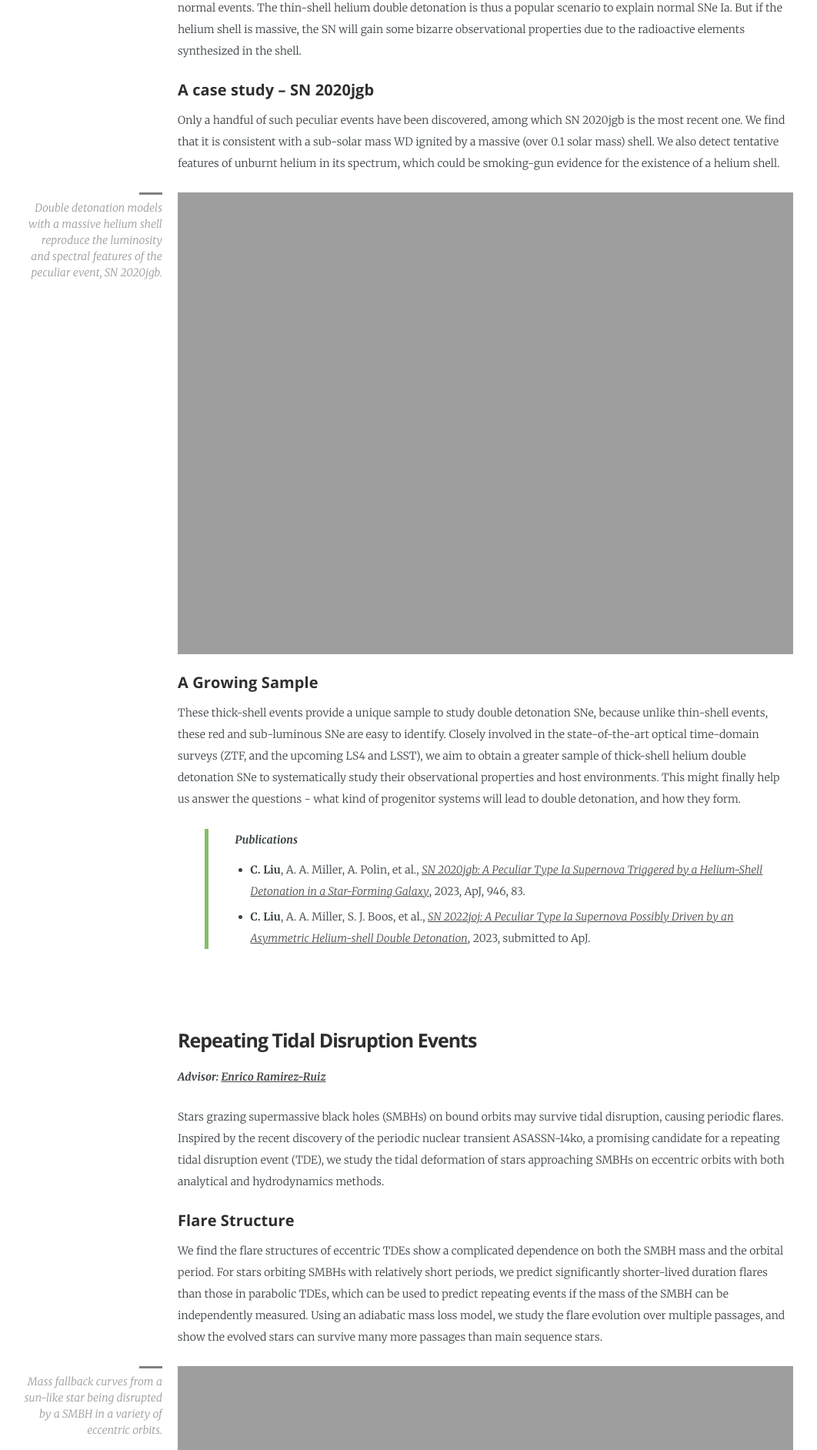
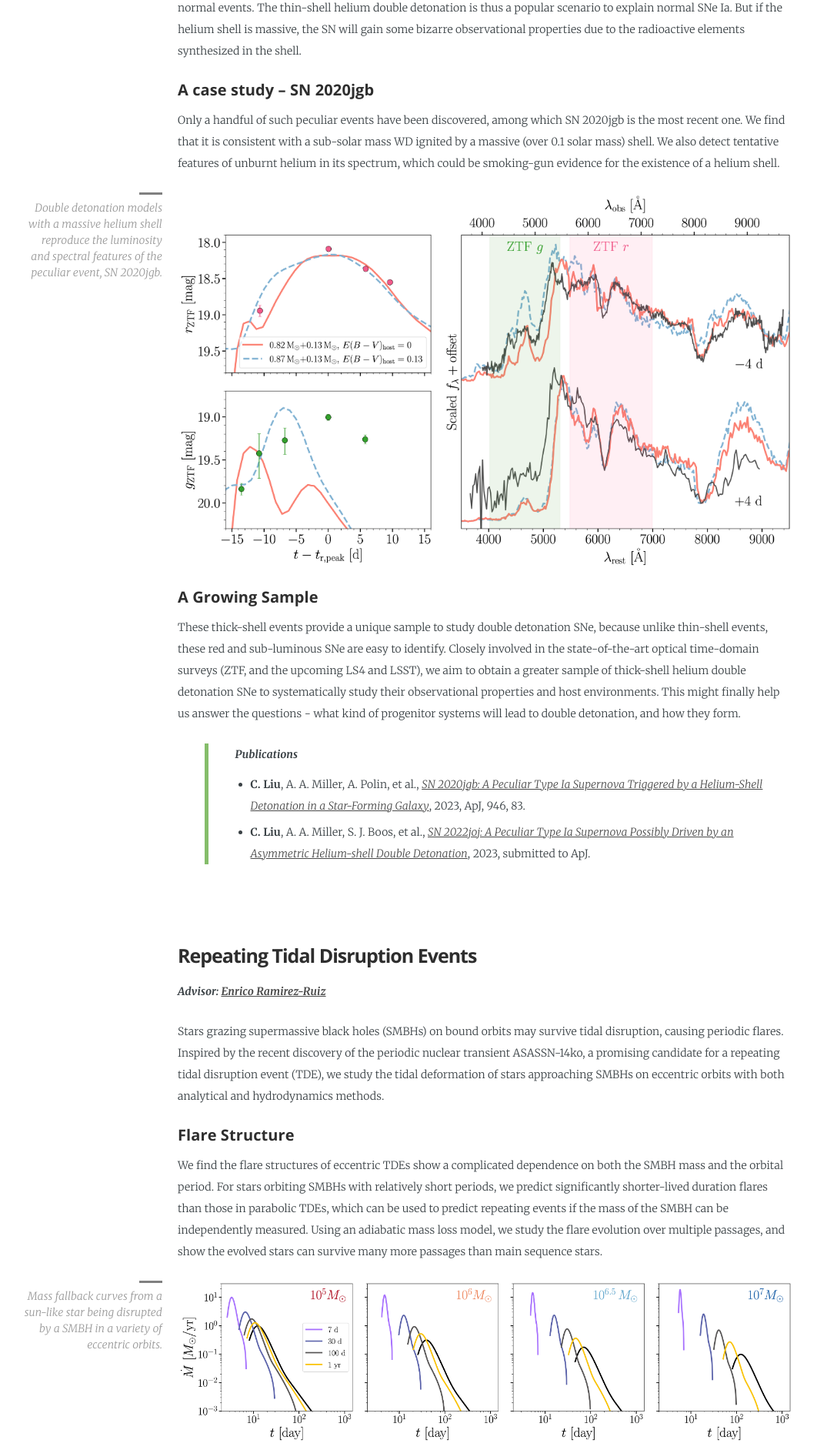
Before and after one commit to slowdivePTG/slowdivePTG.github.io, a Jekyll site: the page built from _pages/Science.md, in a window 1280 px wide. Shown: the part 804-2688 px from the top of the page at 77% size, without its empty margins (9-1071 px from the left). Built offline with Jekyll 4.4.1, drawn with Linux system fonts in a browser that asks for light colours; some web fonts are replaced; a script that is not in the unit is left out.

Commit message:
fix: image format

```diff
--- a/_pages/Science.md
+++ b/_pages/Science.md
@@ -18,7 +18,7 @@ The detonation of a helium shell atop a sub-Chandrasekhar mass white dwarf (WD)
 Only a handful of such peculiar events have been discovered, among which SN 2020jgb is the most recent one. We find that it is consistent with a sub-solar mass WD ignited by a massive (over 0.1 solar mass) shell. We also detect tentative features of unburnt helium in its spectrum, which could be smoking-gun evidence for the existence of a helium shell.
 
 <figure>
-   <img src="{{ "/assets/Science/model.pdf" | absolute_url }}"/>
+   <img src="{{ "/assets/Science/model.png" | absolute_url }}"/>
    <figcaption>Double detonation models with a massive helium shell reproduce the luminosity and spectral features of the peculiar event, SN 2020jgb.</figcaption>
 </figure>
 
@@ -42,7 +42,7 @@ Stars grazing supermassive black holes (SMBHs) on bound orbits may survive tidal
 We find the flare structures of eccentric TDEs show a complicated dependence on both the SMBH mass and the orbital period. For stars orbiting SMBHs with relatively short periods, we predict significantly shorter-lived duration flares than those in parabolic TDEs, which can be used to predict repeating events if the mass of the SMBH can be independently measured. Using an adiabatic mass loss model, we study the flare evolution over multiple passages, and show the evolved stars can survive many more passages than main sequence stars.
 
 <figure>
-   <img src="{{ "/assets/Science/Mdot_T.pdf" | absolute_url }}"/>
+   <img src="{{ "/assets/Science/Mdot_T.png" | absolute_url }}"/>
    <figcaption>Mass fallback curves from a sun-like star being disrupted by a SMBH in a variety of eccentric orbits.</figcaption>
 </figure>
 
```
Also changed, not shown: assets/Science/Mdot_T.png (added), assets/Science/model.png (added).
